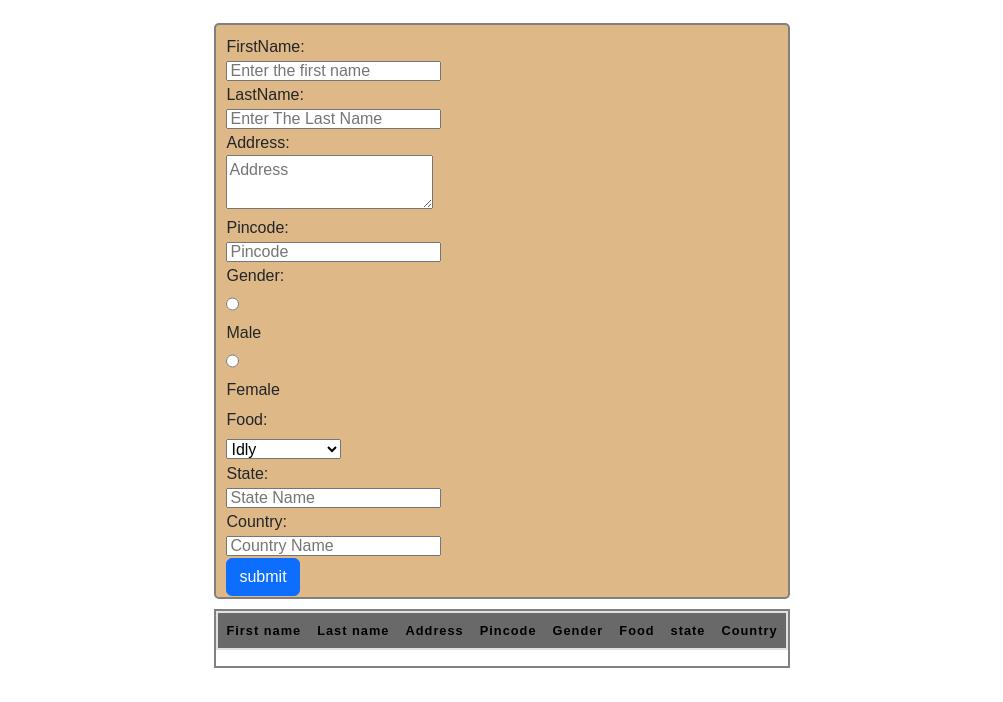
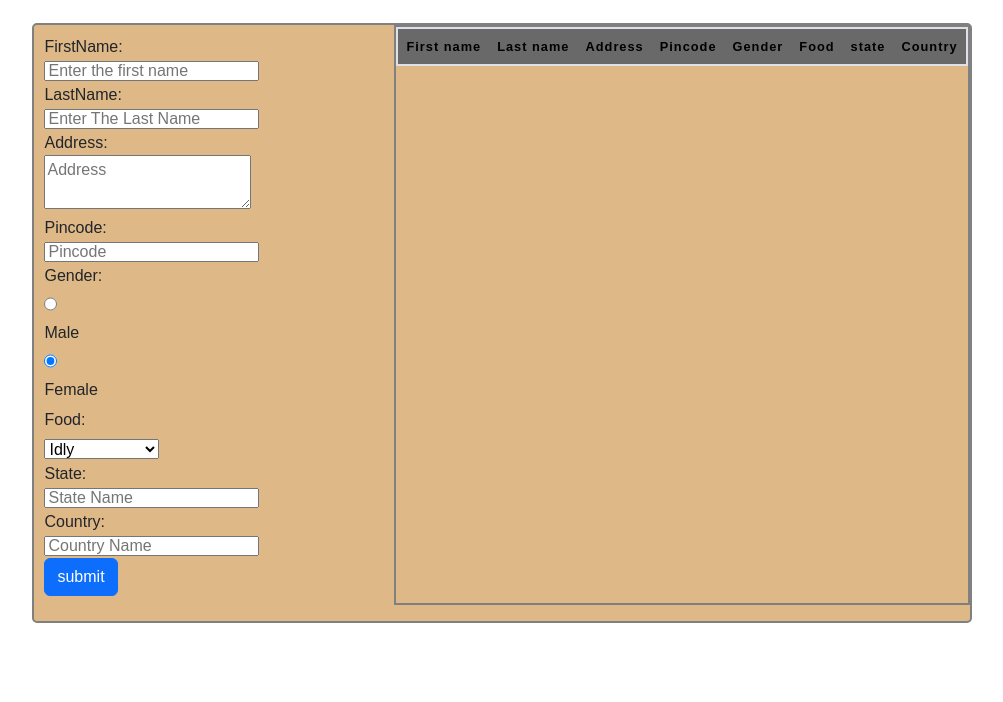
Before and after one commit to priyarajesh7696/Dom-Task1, a plain HTML site: page index.html in a window 1280 px wide. Shown: the part 98-800 px from the top of the page, without its empty margins (138-1141 px from the left). Drawn offline with nearby package versions, Linux system fonts and the light colour scheme.

Commit message:
Task completed

```diff
--- a/index.html
+++ b/index.html
@@ -16,16 +16,17 @@
     <div class="container">
     <h1 id="title" style="text-align: center;">Dom Task-1 </h1>
     <p id="description" style="color:blue; text-align: center; font-size: large;"><strong>Dom Manuplation with Form and Table</strong></p>
-      <div class="form" style="border: 2px solid gray;background-color:burlywood;border-radius: 5px;">
-        <form id="form" style="padding: 10px;">
-          <fieldset>
+      <div class="form" style="display:flex; flex-direction: row;align-content: space-between; justify-content:space-around; border: 2px solid gray;background-color:burlywood;border-radius: 5px;">
+        <div class="form1">
+        <form id="form" onsubmit="add()" style="padding: 10px;" >
+
           <label>FirstName:</lable><input type="text" id="first-name" name="fname" placeholder="Enter the first name" required/><br>
           <label>LastName:</lable> <input type="text" id="last-name" name="lname" placeholder="Enter The Last Name" required /> <br/>
           <label>Address:</lable> <textarea type="text" id="address" name="address" placeholder="Address"></textarea><br/>
           <label>Pincode:</lable> <input type="text" id="pincode" name="pincode" placeholder="Pincode" required/><br/>
-          <label>Gender:</label>     <input type="radio" id="male" name="gender" value="male" />
+          <label>Gender:</label><input type="radio" id="male" name="gender" value="male" checked required />
           <label for="male">Male</label>
-                               <input type="radio" id="female" name="gender"value="female" />
+          <input type="radio" id="female" name="gender"value="female"checked required />
             <label for="female"> Female</label>  <br/>
           <label>Food:</label>
            <select>
@@ -38,14 +39,14 @@
           <label>State:</lable> <input type="text" id="state" name="state" placeholder="State Name" /><br/>
           <label>Country:</lable> <input type="text" id="country" name="country" placeholder="Country Name" /><br/>
 
-          <button type="submit" class="btn btn-primary" id="submit" onclick="add()" />submit</button>
-        </fieldset>
+          <button type="submit" class="btn btn-primary" id="submit" onclick="add()"  />submit</button>
+
         </form>
 
       </div>
 
 
-      <div class="table" style="border: 2px solid gray">
+      <div class="table" style="margin-left: 300px;height: 580px; border: 2px solid gray">
         <table class="table">
             <thead id="head" class="heading">
               <th  scope="col">First name</th>
@@ -57,10 +58,11 @@
               <th scope="col">state</th>
               <th scope="col">Country</th>
             </thead>
-            <tbody>
-            <tr id="data"></tr>
+            <tbody id="tbody">
+
           </tbody>
         </table>
+      </div>
       </div>
   </div>
     <script src="./script.js"></script>
--- a/script.js
+++ b/script.js
@@ -1,11 +1,16 @@
 
 function add() {
   var x = document.getElementById("form");
-  var tr = document.getElementById("data");
+  var tbody = document.getElementById("tbody");
+  var tr = document.createElement("tr");
+  for ( var i = 0; i < x.length; i++) {
 
-  for ( var i = 0; i < x.length; i++) {
     var td = document.createElement("td");
+    console.log(x.elements[i].value);
     td.innerHTML += x.elements[i].value;
     tr.appendChild(td);
+
   }
+  tbody.appendChild(tr);
+  x.reset();
 }
--- a/style.css
+++ b/style.css
@@ -9,7 +9,7 @@ body {
   justify-content: center;
   text-align:start;
   gap: 10px;
-  height: 600px;
+  height: 550px;
   width: 600px;
   padding: 2px;
 }
```
